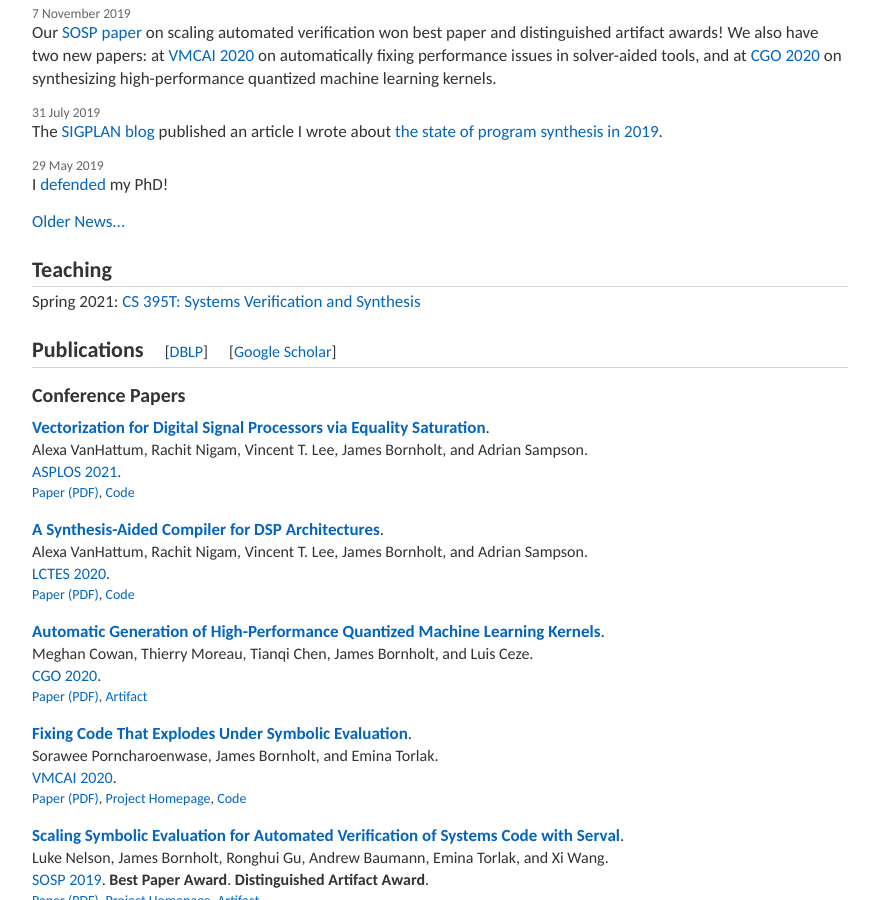
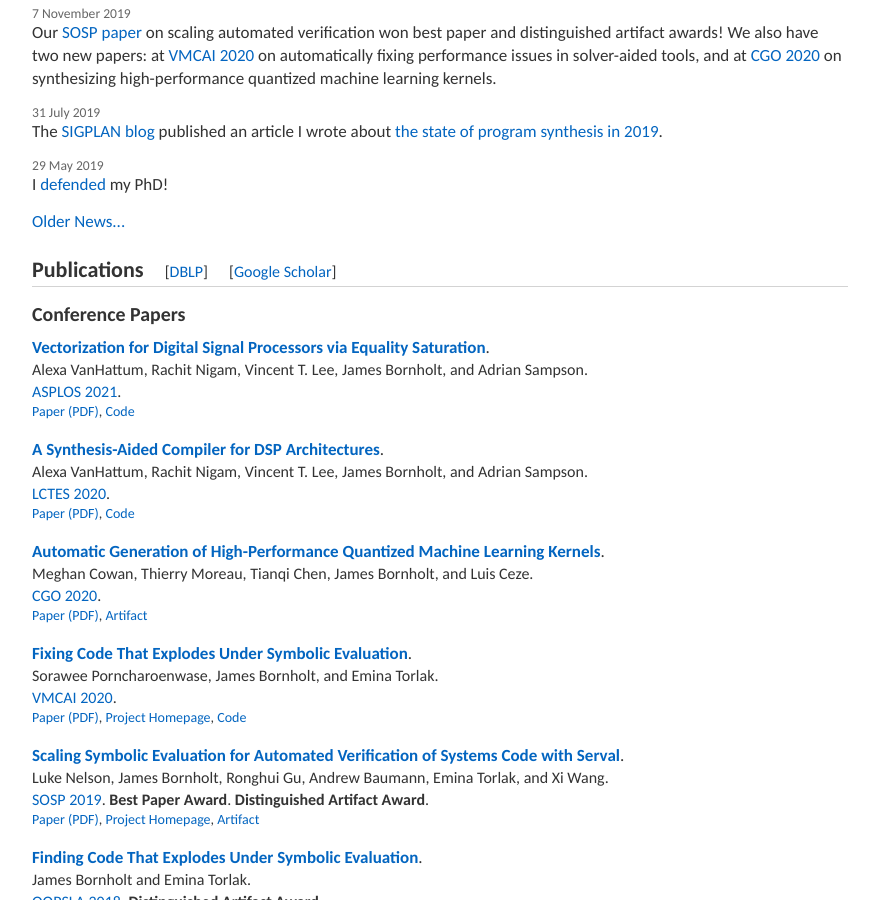
Before and after one commit to thakkarV/thakkarV, a Jekyll site: the page built from index.md, in a window 1280 px wide and 900 px high, scrolled down 544 px. Shown: the whole window, without its empty margins (200-1072 px from the left). Built offline with Jekyll 4.4.1, drawn with Linux system fonts in a browser that asks for light colours; some of the changed text lies outside the part shown.

Commit message:
reorder teaching to be at the end of the page

```diff
--- a/_layouts/home.html
+++ b/_layouts/home.html
@@ -16,9 +16,6 @@ layout: default
     </div>
 </div>
 </div>
-
-<h2 class="sec">Teaching</h2>
-Spring 2021: <a href="https://www.cs.utexas.edu/~bornholt/courses/cs395t-21sp/">CS 395T: Systems Verification and Synthesis</a>
 
 <h2 class="sec">Publications <p class="header-link">[<a href="http://dblp.uni-trier.de/pers/hd/b/Bornholt:James">DBLP</a>]</p> <p class="header-link">[<a href="https://scholar.google.com/citations?user=nuwXTh4AAAAJ">Google Scholar</a>]</p></h2>
 <h3>Conference Papers</h3>
@@ -40,3 +37,6 @@ Spring 2021: <a href="https://www.cs.utexas.edu/~bornholt/courses/cs395t-21sp/">
 <h3>Theses</h3>
 {% assign papers = site.data.papers | where_exp:"paper","paper.type == 'thesis'" %}
 {% include paper-list.html papers=papers %}
+
+<h2 class="sec">Teaching</h2>
+Spring 2021: <a href="https://www.cs.utexas.edu/~bornholt/courses/cs395t-21sp/">CS 395T: Systems Verification and Synthesis</a>
```
